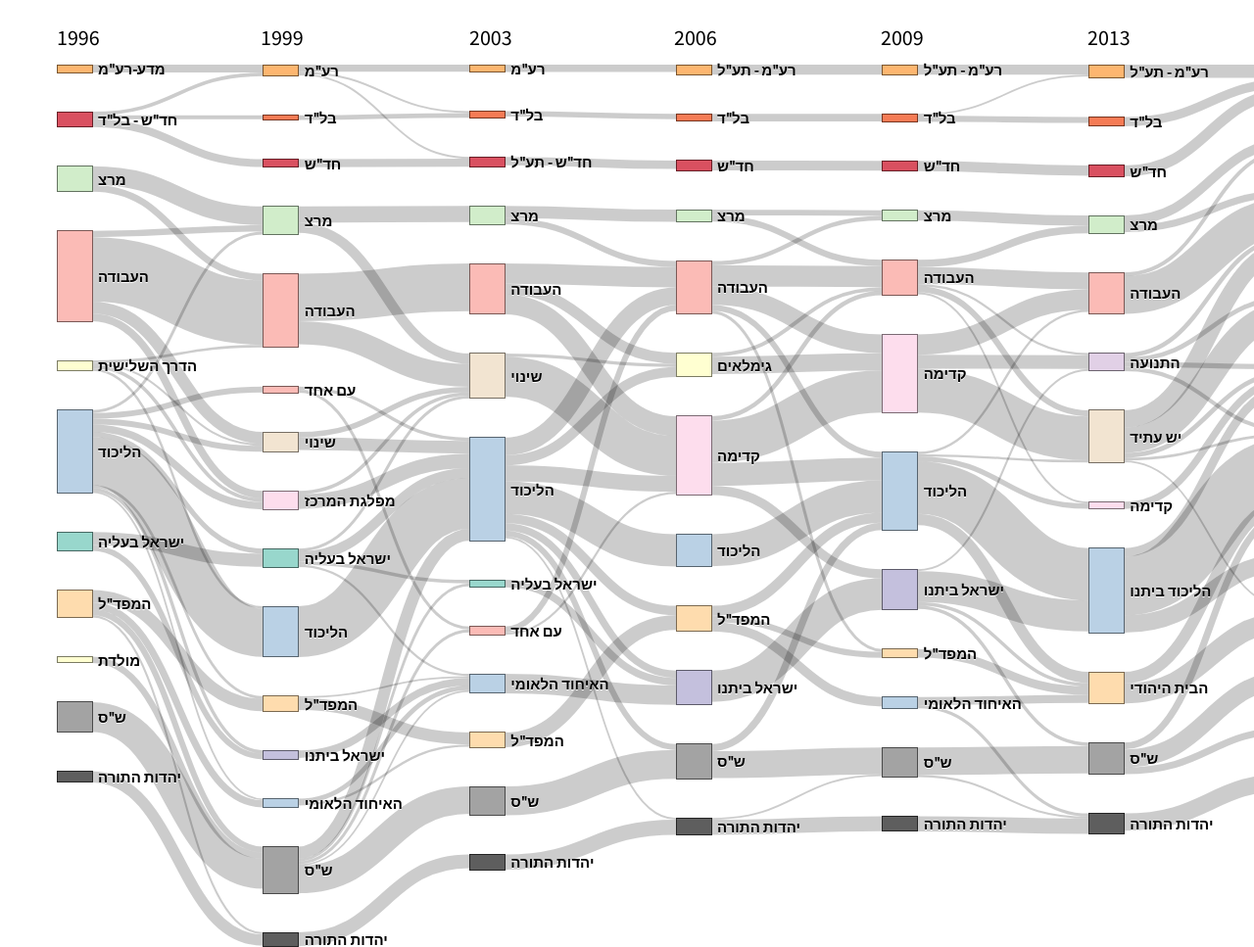
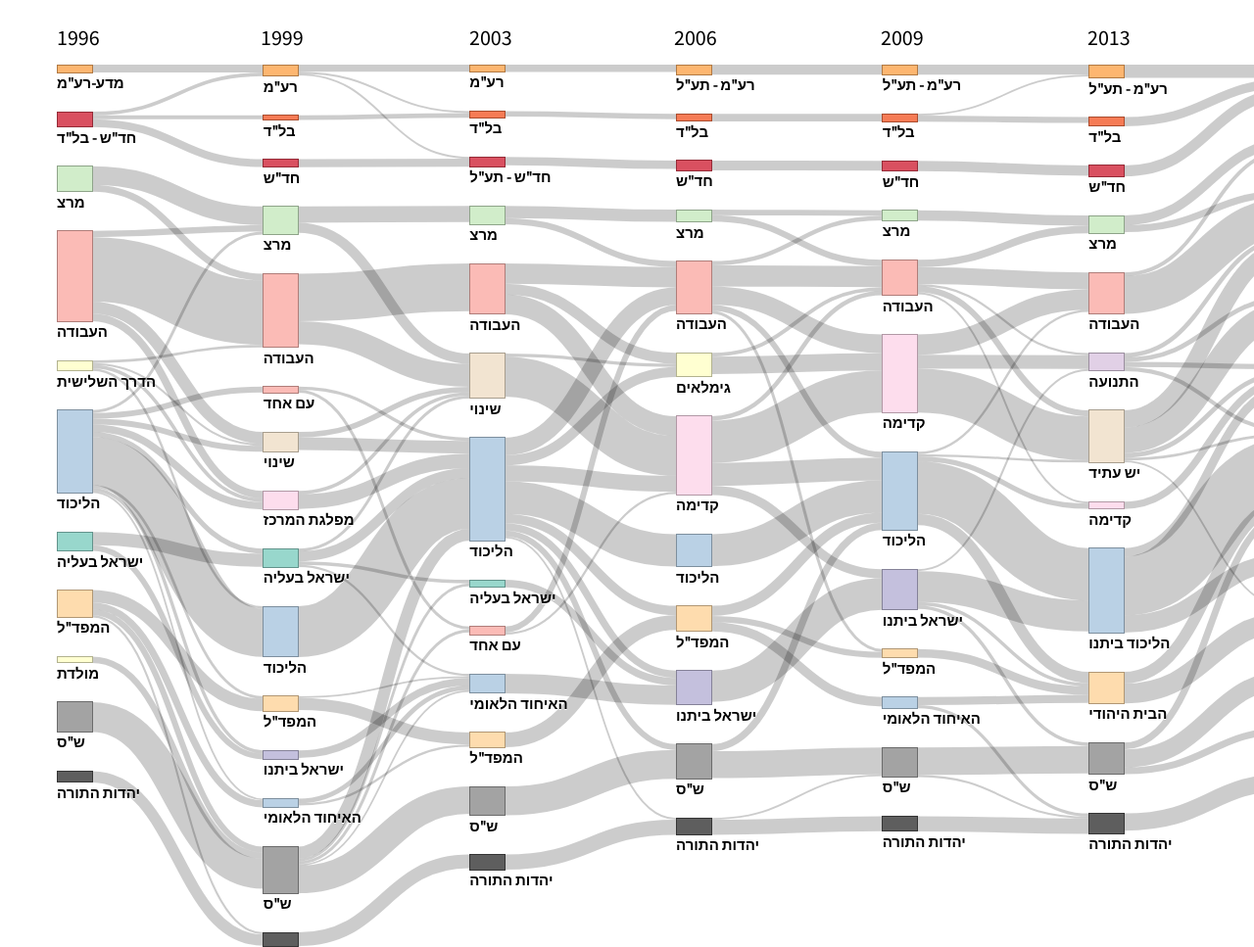
Before and after one commit to Gilermo/elections, a plain HTML site: page index.html in a window 1280 px wide. Shown: the top 967 px of the page at 98% size. Drawn offline with nearby package versions, Linux system fonts and the light colour scheme.

Commit message:
text changes

```diff
--- a/index.html
+++ b/index.html
@@ -454,7 +454,7 @@ var hebrewTranslation = {
     'Yesh Atid': 'יש עתיד',
     'Likud Beitenu': 'הליכוד ביתנו',
     'The Jewish Home': 'הבית היהודי',
-    'Joint List': 'הרשימה המשותפת',
+    'Joint List': 'המשותפת',
     'Zionist Union': 'המחנה הציוני',
     'Kulanu': 'כולנו',
     'Yisrael Beiteinu': 'ישראל ביתנו', //double
@@ -1742,20 +1742,20 @@ function createHover(node, getTooltipText, keepOpacity){
 	  rects = node.append("rect")
 	      .attr("height", function(d) { return d.dy; })
 	      .attr("width", sankey.nodeWidth())
-	        .style('fill', function(d) {return d.color})
+	      .style('fill', function(d) {return d.color})
 	      .style("stroke", function(d) {
-			  return d3.rgb(d.color).darker(2); });
+			  return d3.rgb(d.color).darker(1); });
 
 
 
 // add in the title for the nodes
   node.append("text")
-      .attr("y", function(d) { return d.dy / 2; })
+      .attr("y", function(d) { return d.dy + 10; })
       .attr("dy", ".4em")
       .attr("font-size", 15)
 	  .style('font-weight', 'bold')
       .text(function(d) { return d.name; })
-      .attr("x", 6 + sankey.nodeWidth())
+      .attr("x", "0px")
       .attr("text-anchor", "start");
 
 
```
